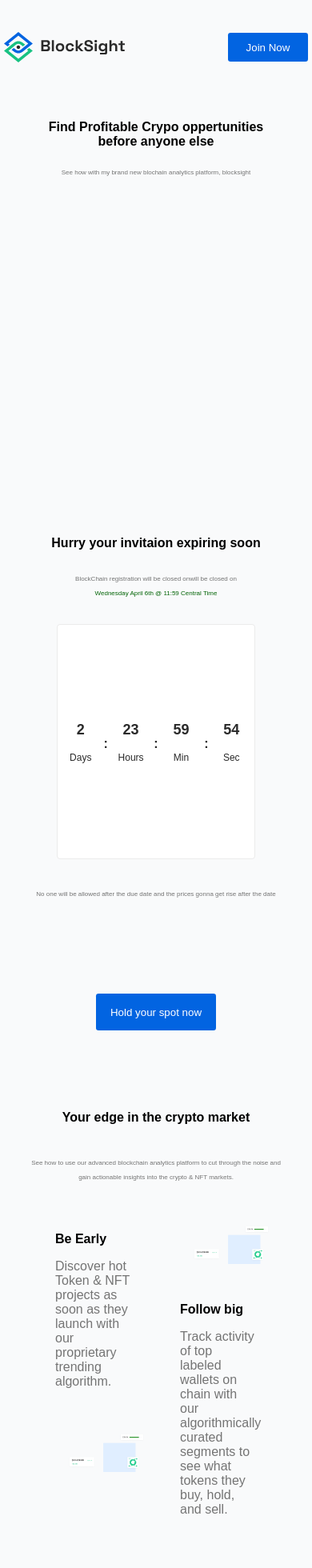
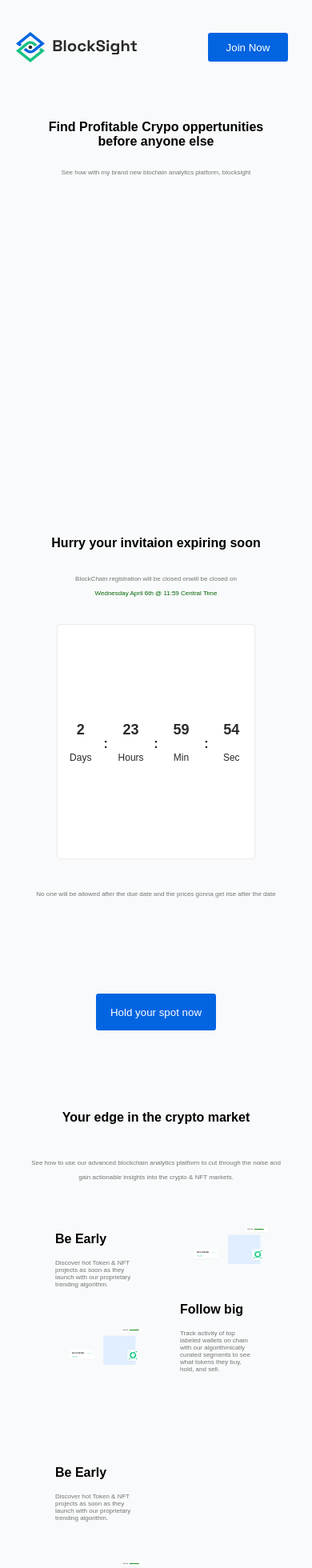
Before and after one commit to Muzammil-crypto/BlockSight, a Next.js app: page / in a window 390 px wide. Shown: the top 1960 px of the page at 80% size. Built offline with nearby package versions, Linux system fonts and the light colour scheme.

Commit message:
theme responsiveness ALMOST DONE

```diff
--- a/pages/sections/SectionFour.js
+++ b/pages/sections/SectionFour.js
@@ -17,6 +17,7 @@ export const SectionFour = () => {
       </div>
       <div className={style.discount}>
         <Typography text={"Launch Plan"} />
+        <br />
         <text className={style.options}>{"394$ per month"}</text>
         <div className={style.iconTexts}>
           <IconText />
--- a/pages/sections/styles/styles.module.scss
+++ b/pages/sections/styles/styles.module.scss
@@ -53,10 +53,10 @@ margin-bottom: 100px;
 .discount{
     box-shadow: 0 0px 8px 3px #1f2a392b;
     z-index: -1;
-    margin-top: 120px;
+    margin-top: 100px;
     height: 459px;
     width: 100%;
-    padding-top: 100px;
+    padding-top: 60px;
 background-color: white;
 margin-bottom: 100px;
 }
--- a/src/components/GridView/gridStyle.module.scss
+++ b/src/components/GridView/gridStyle.module.scss
@@ -85,7 +85,7 @@ align-content: center;
   }
   .description{
     text-align: start;
-    font-size: 8;
+    font-size: 8px;
     font-weight:  40;
     font-family:  sans-serif;
     color:  #747474;
--- a/src/components/VideoCard/VideoCard.js
+++ b/src/components/VideoCard/VideoCard.js
@@ -5,6 +5,8 @@ export const VideoCard = () => {
   const URL =
     "https://www.youtube.com/watch?v=5jpgMXt1Z9Y&ab_channel=edureka%21";
   return (
-    <div className={styles.videoCard}>{/* <ReactPlayer url={URL} /> */}</div>
+    <div className={styles.videoCard}>
+      <ReactPlayer url={URL} />
+    </div>
   );
 };
--- a/styles/Home.module.scss
+++ b/styles/Home.module.scss
@@ -287,8 +287,8 @@ text-align: center;
 
 @media (max-width: 700px){
   .description {
-    margin-left: 20px;
-    margin-right: 10px;
+    padding-left: 20px;
+    padding-right: 20px;
 
     margin-top: -60px;
     display: inherit;
```
